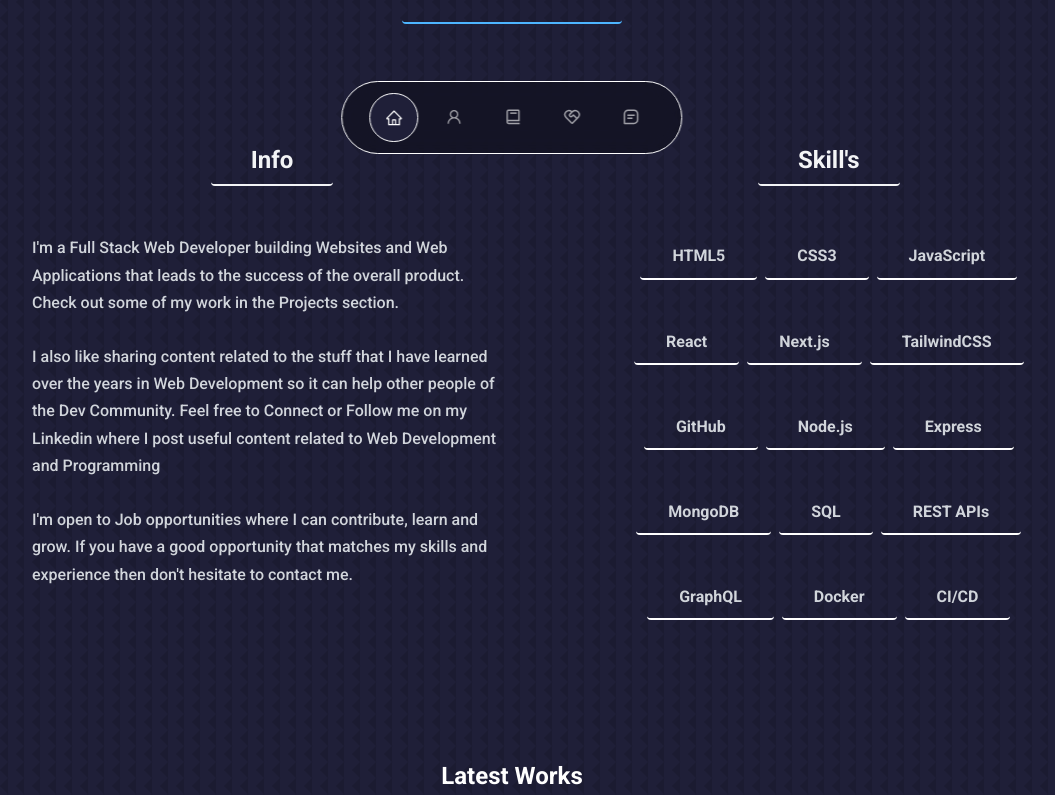
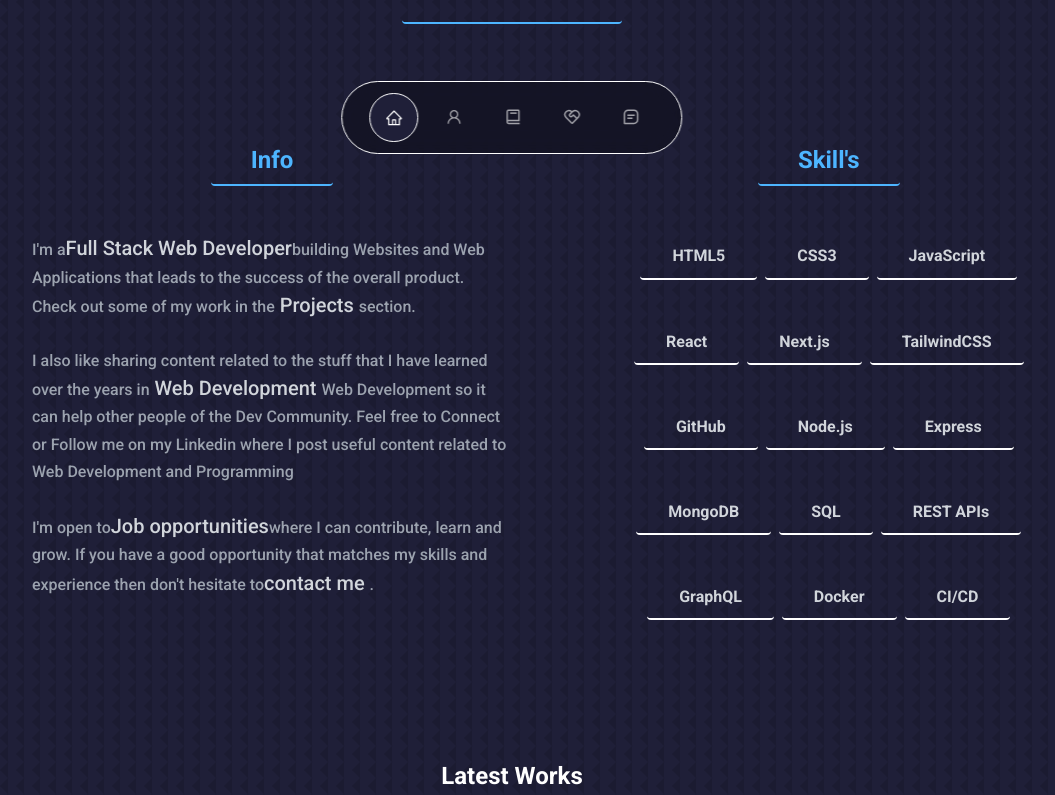
Before and after one commit to Sonu8544/sonukumar, a React (Create React App) app: page / in a window 1280 px wide. Shown: the part 630-1425 px from the top of the page, without its empty margins (128-1183 px from the left). Built offline with nearby package versions, Linux system fonts and the light colour scheme.

Commit message:
fix intro

```diff
--- a/src/components/intro/Intro.jsx
+++ b/src/components/intro/Intro.jsx
@@ -26,34 +26,47 @@ const Intro = () => {
   return (
     <section id="about">
       <div className="flex justify-center md:mb-20 md:mt-[15rem]">
-        <button class="bg-transparent md:text-[#4DB5FF]  text-gray-200 text-[2rem] font-semibold hover:text-pink-600 py-2 px-10 border-b-2 border-solid border-[#4DB5FF] rounded">
+        <button class="bg-transparent md:text-[#4DB5FF]  text-gray-200 text-[2rem] font-semibold hover:text-[#358ac7] py-2 px-10 border-b-2 border-solid border-[#4DB5FF] rounded">
           About Me
         </button>
       </div>
       <div className="container about__container">
         <div className="about-section md:mt-[2rem] ">
           <div className="flex justify-center mb-[3rem]">
-            <button class=" hidden md:block bg-transparent text-gray-100 text-[1.5rem] font-semibold hover:text-gray-300 py-1 px-10 border-b-2 border-solid border-gray-100 hover:border-gray-300 rounded">
+            <button class=" hidden md:block bg-transparent text-[#4DB5FF] text-[1.5rem] font-semibold hover:text-[#3585bd] py-1 px-10 border-b-2 border-solid border-[#4DB5FF] hover:border-[#2882c3] rounded">
               Info
             </button>
           </div>
-          <p className="text-gray-300">
-            I'm a Full Stack Web Developer building Websites and Web
-            Applications that leads to the success of the overall product. Check
-            out some of my work in the Projects section. <br /> <br /> I also
-            like sharing content related to the stuff that I have learned over
-            the years in Web Development so it can help other people of the Dev
-            Community. Feel free to Connect or Follow me on my Linkedin where I
-            post useful content related to Web Development and Programming{" "}
+          <p className="text-gray-400">
+            I'm a
+            <span className="text-xl text-gray-300">
+
+              Full Stack Web Developer
+            </span>
+            building Websites and Web Applications that leads to the success of
+            the overall product. Check out some of my work in the
+            <span className="text-xl text-gray-300"> Projects </span> section.
+            <br /> <br /> I also like sharing content related to the stuff that
+            I have learned over the years in
+            <span className="text-xl text-gray-300"> Web Development </span>Web
+            Development so it can help other people of the Dev Community. Feel
+            free to Connect or Follow me on my Linkedin where I post useful
+            content related to Web Development and Programming
             <br />
-            <br /> I'm open to Job opportunities where I can contribute, learn
-            and grow. If you have a good opportunity that matches my skills and
-            experience then don't hesitate to contact me.
+            <br /> I'm open to
+            <span className="text-xl text-gray-300">
+
+              Job opportunities
+            </span>
+            where I can contribute, learn and grow. If you have a good
+            opportunity that matches my skills and experience then don't
+            hesitate to
+            <span className="text-xl text-gray-300">contact me </span> .
           </p>
         </div>
         <div className="about__content font-sans mt-[2rem]">
           <div className="flex justify-center mb-[3rem]">
-            <button class="bg-transparent hidden md:block text-gray-100 text-[1.5rem] font-semibold hover:text-gray-300 py-1 px-10 border-b-2 border-solid border-gray-100 hover:border-gray-300 rounded">
+            <button class=" hidden md:block bg-transparent text-[#4DB5FF] text-[1.5rem] font-semibold hover:text-[#3585bd] py-1 px-10 border-b-2 border-solid border-[#4DB5FF] hover:border-[#2882c3] rounded">
               Skill's
             </button>
             <button class="bg-transparent md:hidden text-pink-700 text-[2rem] font-semibold hover:text-pink-600 py-2 px-10 border-b-2 border-solid border-pink-700 rounded">
```
